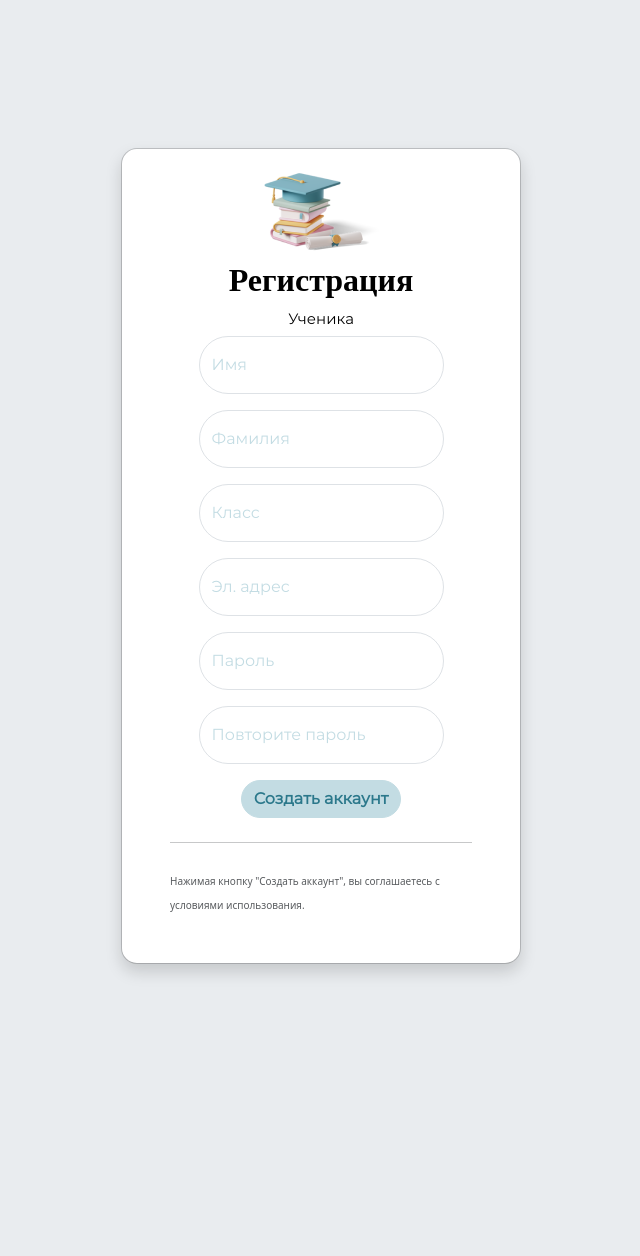
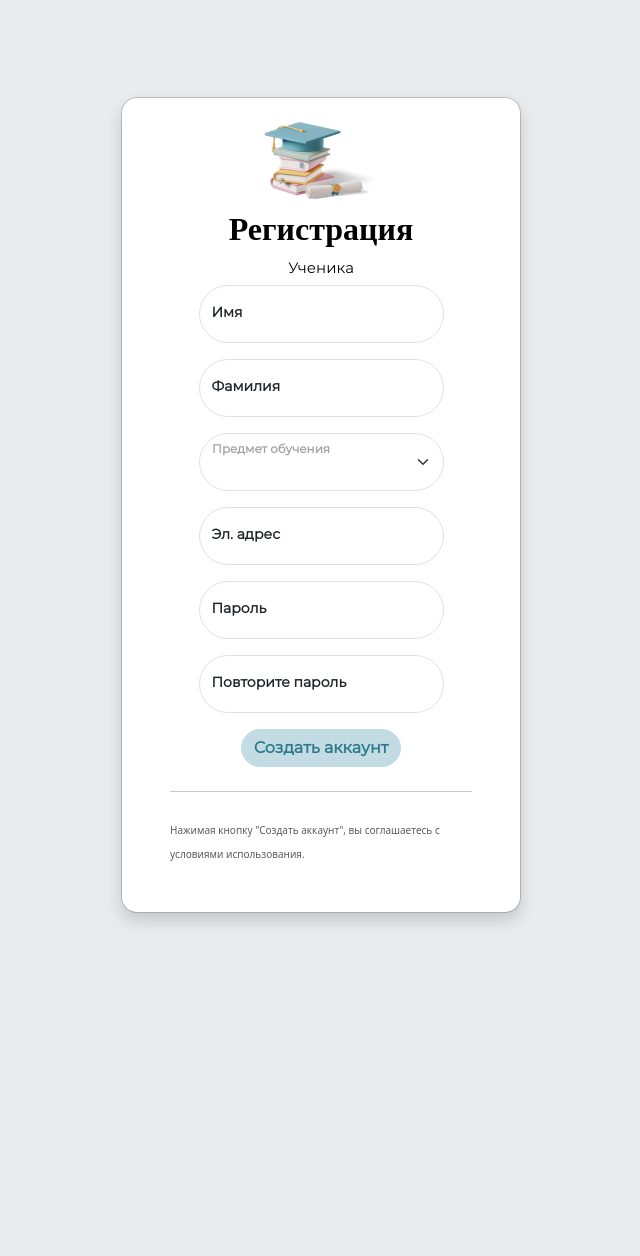
Before and after one commit to TheAsferto/My_projects, a Django app: page /registration_student/ in a window 1280 px wide. Shown: the whole page, without its empty margins (319-959 px from the left). After the commit the page ends 924 px from the top, so only its background shows below. Run offline with Django 4.2, Linux system fonts and the light colour scheme; some web fonts are replaced.

Commit message:
Добавил на страницы регистрации выбор варианта ответа (выбор предмета обучения, выбор класса)

```diff
--- a/ipm_school/project/static/authorization/CSS/index.css
+++ b/ipm_school/project/static/authorization/CSS/index.css
@@ -11,7 +11,6 @@
     font-weight: bold;
     font-size: 40px;
     color: rgb(0, 0, 0);
-
 }
 .btn-hmenu {
     font-family: "Montserrat";
@@ -21,18 +20,24 @@
     text-decoration: none;
     Line height: 15px;
 }
+.modal{
+    background: #F6F5F4;
+    height: 100vh;
+}
 .modal-dialog {
     width: 400px;
-    height: 660px;
-    margin: 100px auto 400px;
+    margin-top: 4%;
 }
-.form-floating {
-    font-family:Montserrat ;
-    font-size: 16px;
+label {
+    font-size: 14px;
+}
+.form-floating{
+    font-family:Montserrat;
+    font-style: normal;
+    font-size: 18px;
     width: 245px;
-    color: #C3DCE3;
     margin: 0 auto;
-    radius: 100;
+    font-weight: 600;
 }
 .text-body-secondary {
     font-size: 10px;
@@ -52,14 +57,6 @@
     background-color: #afdfed;
     color: #2B788B
 }
-.miy {
-    font-family:Montserrat ;
-    font-size: 16px;
-    font-weight: 600;
-    color: #2B788B;
-    margin-left: 150px;
-    padding: 0px 10px;
-    background-color: Transparent;
-    background-repeat:no-repeat;
-    border: none;
+.form control{
+    border: 3px;
 }
--- a/ipm_school/project/templates/authorization/registration_student.html
+++ b/ipm_school/project/templates/authorization/registration_student.html
@@ -49,14 +49,13 @@
                         </label>
                     </div>
                     <div class="form-floating mb-3">
-                        <input type="text" class="form-control rounded-5" id="floatingInputClass" name="class_number"
-                               placeholder="class number">
-                        <label for="floatingInputClass">
-                            <ya-tr-span data-index="16-0" data-translated="true" data-source-lang="en"
-                                        data-target-lang="ru" data-value="Faculty" data-translation="Class"
-                                        data-ch="0" data-type="trSpan">Класс
-                            </ya-tr-span>
-                        </label>
+                        <select name="class_number" class="form-select rounded-5" id="floatingSelect" aria-label="Floating label select example">
+                            <option selected></option>
+                            <option value="9">9</option>
+                            <option value="10">10</option>
+                            <option value="11">11</option>
+                        </select>
+                        <label for="floatingSelect" class="select_label">Предмет обучения</label>
                     </div>
                     <div class="form-floating mb-3">
                         <input type="email" class="form-control rounded-5" id="floatingInputMail" name="email"
```
Also changed, not shown: ipm_school/project/templates/authorization/registration_teacher.html (+7 -8 lines).
